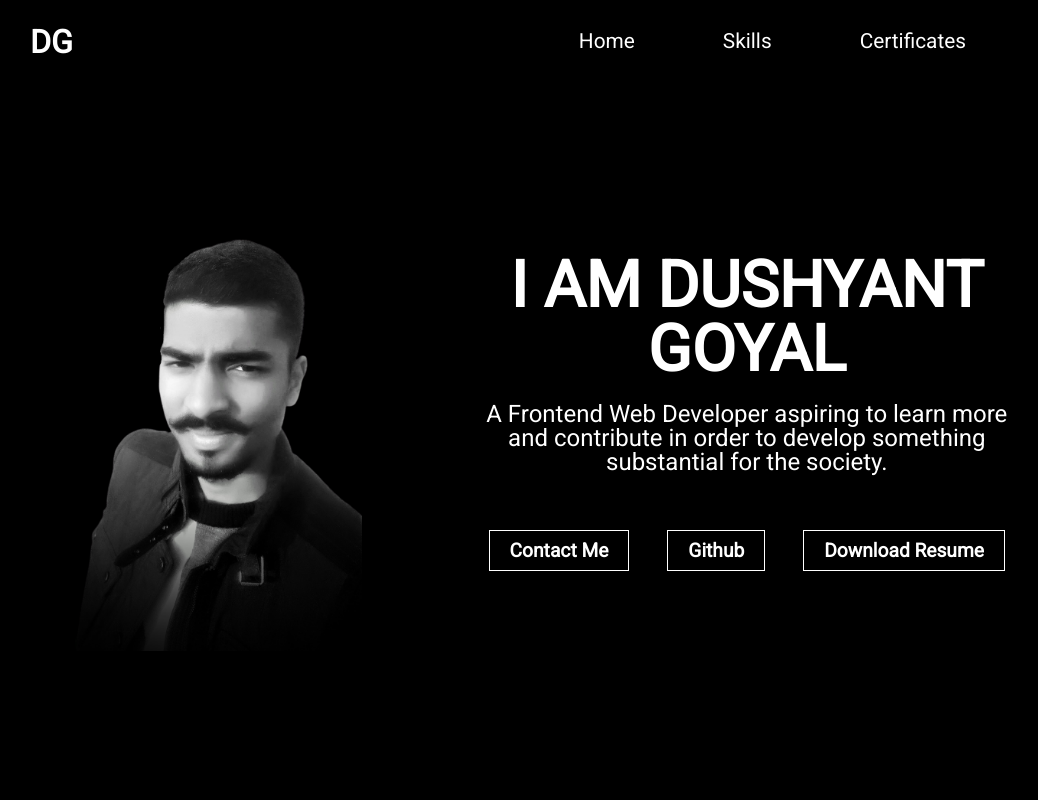
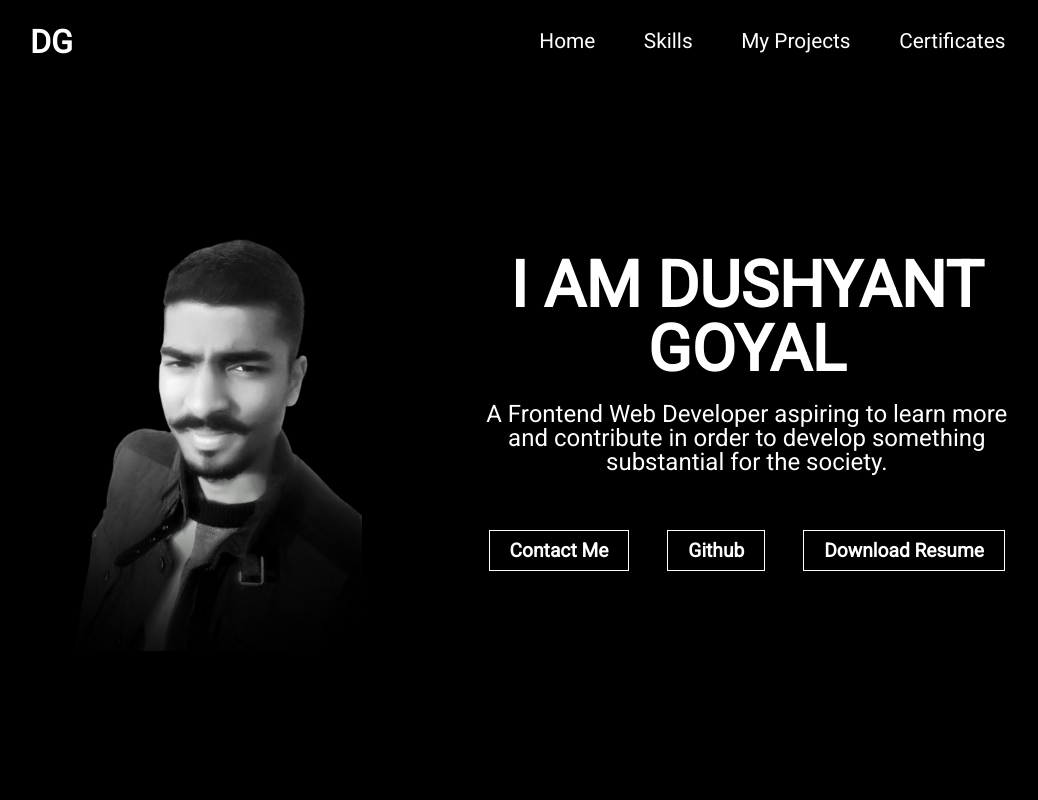
Before and after one commit to goyal-Dushi/goyal-Dushi.github.io, a website: page public/index.html in a window 1280 px wide. Shown: the top 800 px of the page, without its empty margins (98-1136 px from the left). Drawn offline with Linux system fonts and the light colour scheme.

Commit message:
added my project nav link

```diff
--- a/public/index.html
+++ b/public/index.html
@@ -25,6 +25,15 @@
           </div>
           <li><a class="nav-link" href="#home">Home</a></li>
           <li><a class="nav-link" href="#skills">Skills</a></li>
+          <li>
+            <a
+              class="nav-link"
+              target="_blank"
+              href="https://goyal-dushi.github.io/my-projects/#/"
+            >
+              My Projects
+            </a>
+          </li>
           <li><a class="nav-link" href="#courses">Certificates</a></li>
         </ul>
       </nav>
```
